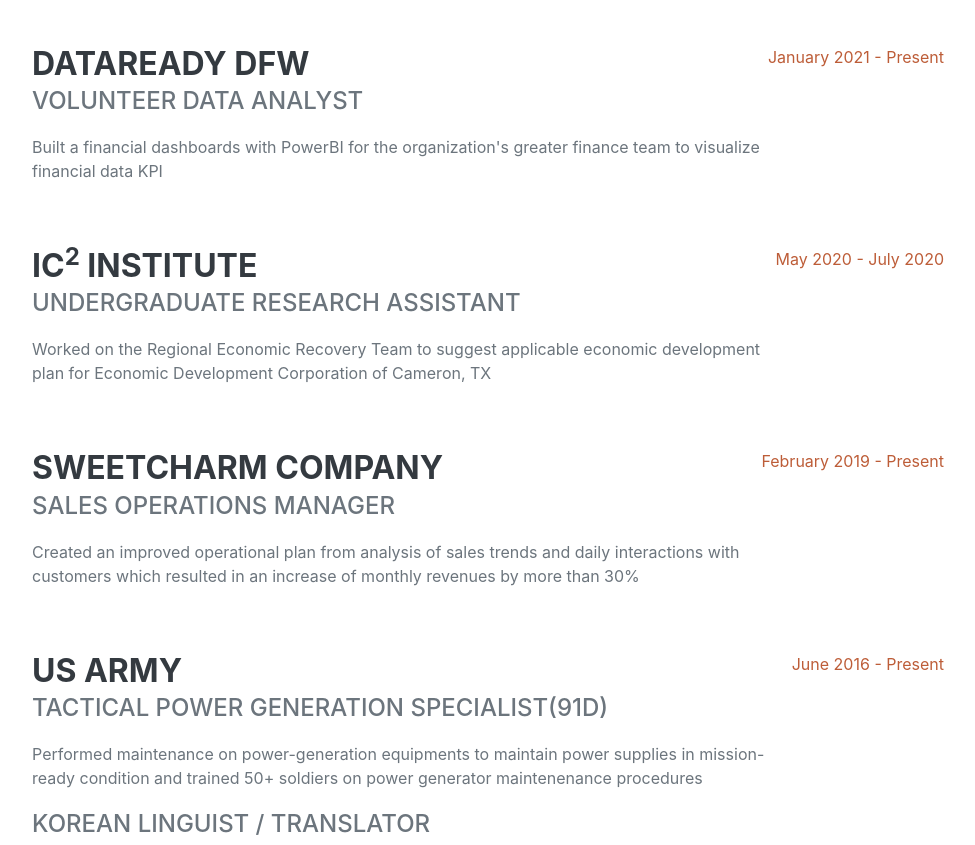
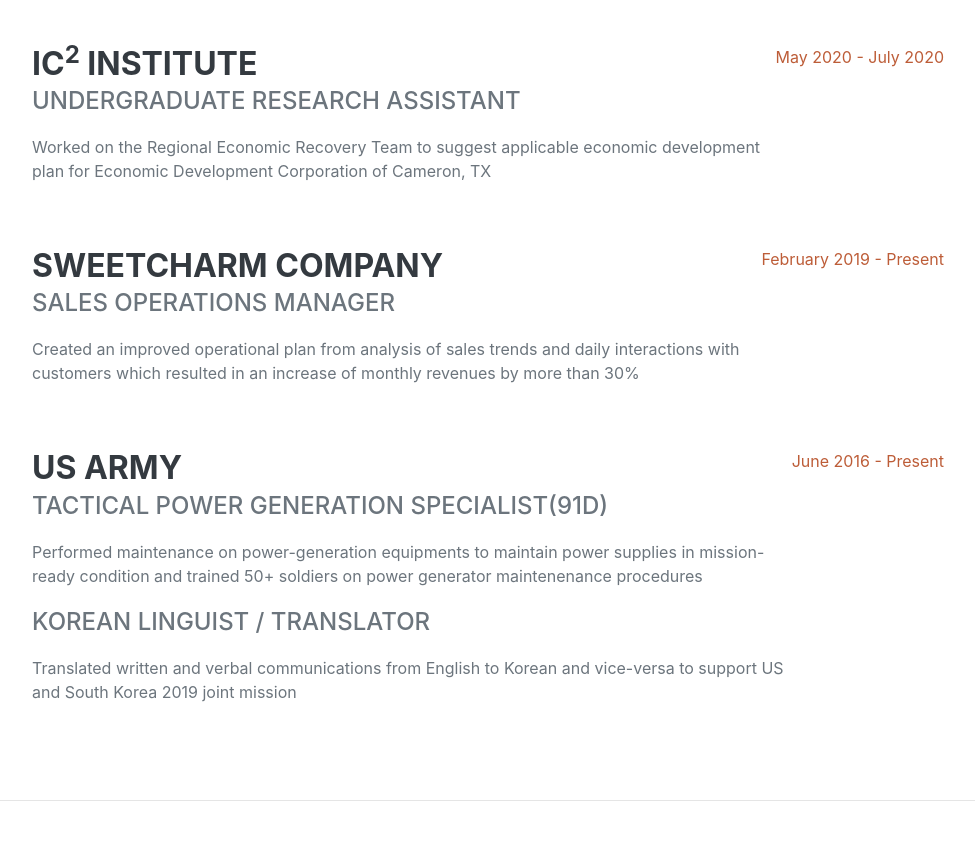
Before and after one commit to youhyun-kang/youhyun-kang.github.io, a plain HTML site: page index.html in a window 1280 px wide. Shown: the part 2860-3705 px from the top of the page, without its empty margins (288-1263 px from the left). Drawn offline with nearby package versions, Linux system fonts and the light colour scheme; a web font is replaced by a local one.

Commit message:
Update 3-22

```diff
--- a/index.html
+++ b/index.html
@@ -124,14 +124,6 @@
                     </div>
                     <div class="d-flex flex-column flex-md-row justify-content-between mb-5">
                         <div class="flex-grow-1">
-                            <h3 class="mb-0">DataReady DFW</h3>
-                            <div class="subheading mb-3">Volunteer Data Analyst</div>
-                            <p>Built a financial dashboards with PowerBI for the organization's greater finance team to visualize financial data KPI</p>
-                        </div>
-                        <div class="flex-shrink-0"><span class="text-primary">January 2021 - Present</span></div>
-                    </div>
-                    <div class="d-flex flex-column flex-md-row justify-content-between mb-5">
-                        <div class="flex-grow-1">
                             <h3 class="mb-0">IC<sup>2</sup> Institute</h3>
                             <div class="subheading mb-3">Undergraduate Research Assistant</div>
                             <p>Worked on the Regional Economic Recovery Team to suggest applicable economic development plan for Economic Development Corporation of Cameron, TX</p>
```
